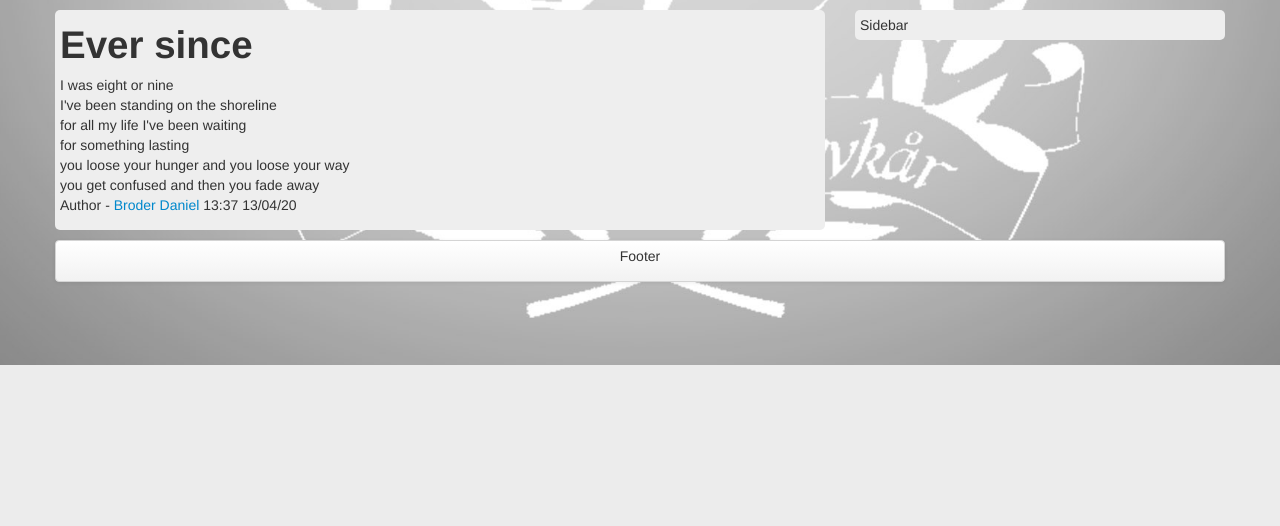
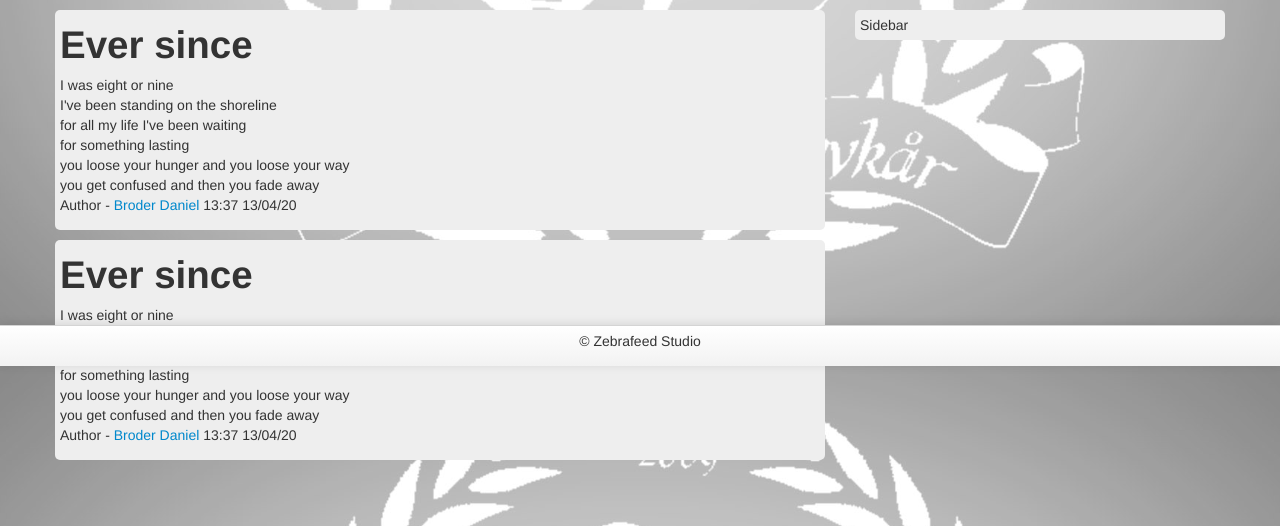
Before and after one commit to unLikeM3/schillerskawebsida, a PHP site: page / in a window 1280 px wide. Shown: the part 435-961 px from the top of the page. Before the commit the page ends 800 px from the top, so only its background shows below. Run offline with PHP 8.4, Linux system fonts and the light colour scheme.

Commit message:
Moar slider, fixed footer, TODO: more sliderstuff

```diff
--- a/css/style.css
+++ b/css/style.css
@@ -26,12 +26,16 @@ body{
 .mt45{
 	margin-top: 45px;
 }
+.mb45{
+	margin-bottom: 45px;
+}
 .logga{
 	margin-top: -4px;
 }
 .postcontainer{
 	border-radius: 5px;
 	background-color: #eee;
+	margin-bottom: 10px;
 }
 .sidebar{
 	border-radius: 5px;
--- a/index.html
+++ b/index.html
@@ -30,25 +30,34 @@
 		<div class="row">
 			<div class="span12 mt45 h400">
 				<div id="slider">
-				<div class="centrera">
 					<script type="text/javascript">
-					$.getJSON("http://api.flickr.com/services/feeds/photos_public.gne?jsoncallback=?",{tags: "engine",tagmode: "any", format: "json" },
+						$.getJSON("http://api.flickr.com/services/feeds/photos_public.gne?jsoncallback=?",{tags: "engine",tagmode: "any", format: "json" },
 						function(data) {
 							$.each(data.items, function(i,item){
-								$("<img/>").attr({src : item.media.m.replace('_m.','.')}).appendTo("#slider");
-						        if ( i == 15 ) {
-						            $('#slider').coinslider({ width:1100, height:370, hoverPause: true });
-						            return false;
-						    	}
+								console.log(data);
+							    $("<img/>").attr({src : item.media.m.replace('_m.','.')}).appendTo("#slider");
+							    if ( i == (data.items.length - 1) ) {
+							        $('#slider').coinslider({ width: $(window).width(), height: 370, hoverPause: true });
+							        return false;
+							    }
 							});
 						});
 					</script>
-				</div>
 				</div>
 			</div>
 		</div>
 		<div class="row">
 			<div class="span8">
+				<div class="postcontainer padded">
+					<h1>Ever since</h1>
+					<p>I was eight or nine <br>
+						I've been standing on the shoreline <br>
+						for all my life I've been waiting <br>
+						for something lasting <br>
+						you loose your hunger and you loose your way<br>
+						you get confused and then you fade away<br>
+						Author - <a href="#">Broder Daniel</a> 13:37 13/04/20 </p>
+				</div>
 				<div class="postcontainer padded">
 					<h1>Ever since</h1>
 					<p>I was eight or nine <br>
@@ -65,13 +74,17 @@
 					Sidebar
 				</div>
 			</div>
+			<div class="mb45"></div>
+		</div>
+		<div class="row">
+			<div class="span12" style="height:45px"></div>
 		</div>
 		<div class="row">
 			<div class="span12 footer">
-				<div class="navbar navbar-bottom mh40">
+				<div class="navbar navbar-fixed-bottom mh40">
 					<div class="navbar-inner mh40">
 						<div class="container padded centrera">
-							Footer
+							&copy; Zebrafeed Studio
 						</div>
 					</div>
 				</div>
```
